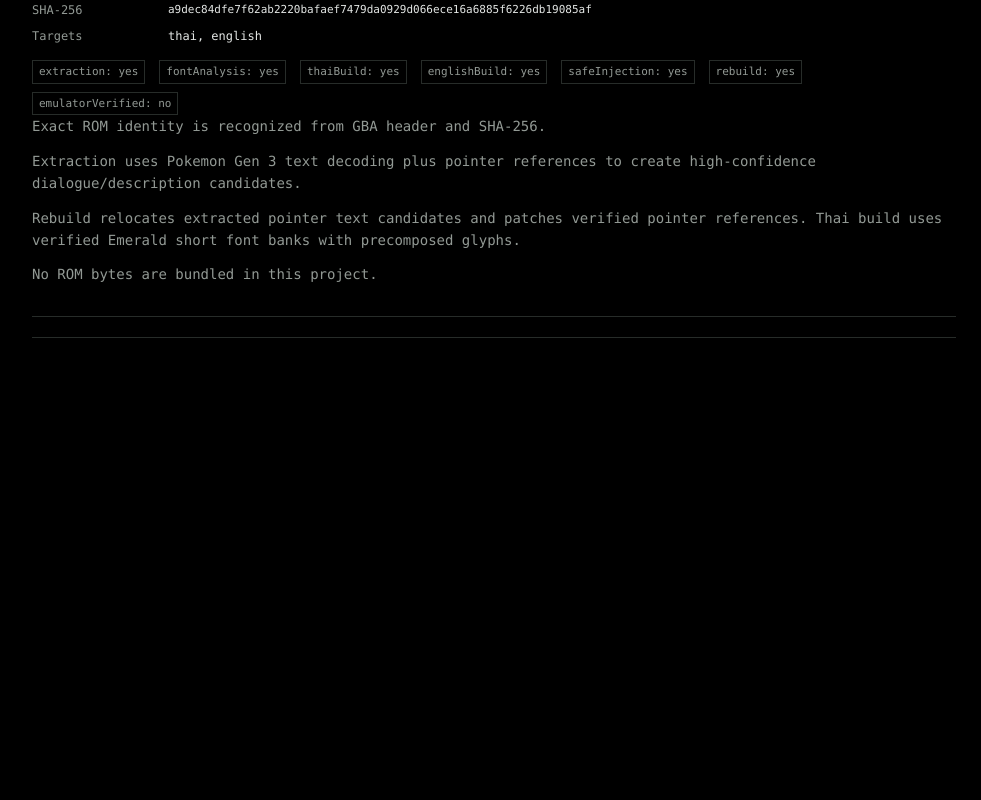
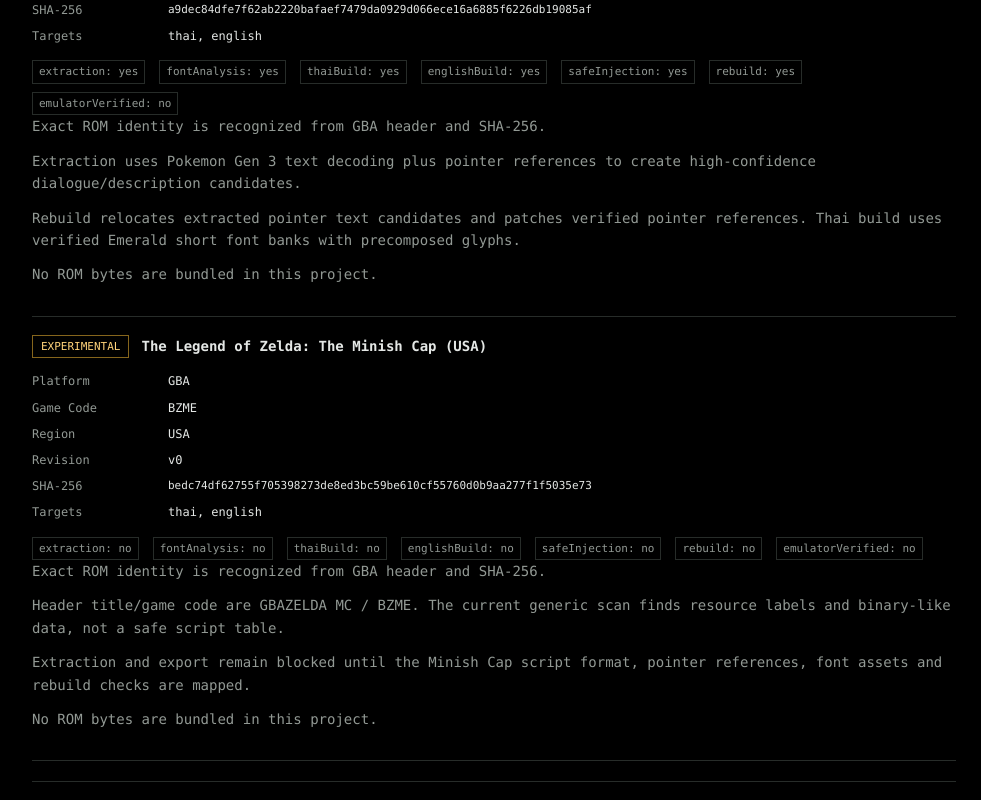
Before and after one commit to t4emin/game-translation-studio, a Next.js app: page /supported-games in a window 1280 px wide. Shown: the part 778-1578 px from the top of the page, without its empty margins (146-1127 px from the left). Before the commit the page ends 1196 px from the top, so only its background shows below. Built offline with nearby package versions, Linux system fonts and the light colour scheme.

Commit message:
Add Minish Cap adapter stub

```diff
--- /dev/null
+++ b/src/core/adapters/gba/zelda-minish-cap.ts
@@ -0,0 +1,99 @@
+import type { GameAdapter } from "../../contracts.ts";
+import type {
+  BuildResult,
+  BuildValidation,
+  ExtractionResult,
+  FontAnalysis,
+  GameAdapterMetadata,
+  InjectionResult,
+  LanguagePreparationResult,
+  PlatformMetadata,
+  TargetLanguage,
+  TranslationEntry,
+  ValidationIssue,
+  ValidationResult
+} from "../../types.ts";
+
+export const zeldaMinishCapChecksum = "bedc74df62755f705398273de8ed3bc59be610cf55760d0b9aa277f1f5035e73";
+
+const unsupportedIssue: ValidationIssue = {
+  level: "error",
+  code: "minish-cap-adapter-not-mapped",
+  message:
+    "The Minish Cap is recognized exactly, but its script encoding, pointer tables, font banks and safe relocation path are not mapped yet."
+};
+
+export const zeldaMinishCapMetadata: GameAdapterMetadata = {
+  id: "gba-zelda-minish-cap-bzme-v0",
+  name: "The Legend of Zelda: The Minish Cap (USA)",
+  platform: "gba",
+  status: "experimental",
+  gameId: "BZME",
+  region: "USA",
+  revision: "v0",
+  checksum: zeldaMinishCapChecksum,
+  supportedTargets: ["thai", "english"],
+  capabilities: {
+    extraction: false,
+    fontAnalysis: false,
+    thaiBuild: false,
+    englishBuild: false,
+    safeInjection: false,
+    rebuild: false,
+    emulatorVerified: false
+  },
+  notes: [
+    "Exact ROM identity is recognized from GBA header and SHA-256.",
+    "Header title/game code are GBAZELDA MC / BZME. The current generic scan finds resource labels and binary-like data, not a safe script table.",
+    "Extraction and export remain blocked until the Minish Cap script format, pointer references, font assets and rebuild checks are mapped.",
+    "No ROM bytes are bundled in this project."
+  ]
+};
+
+export const zeldaMinishCapAdapter: GameAdapter = {
+  id: zeldaMinishCapMetadata.id,
+  platform: "gba",
+
+  async matches(metadata: PlatformMetadata): Promise<boolean> {
+    return (
+      metadata.platform === "gba" &&
+      metadata.title === "GBAZELDA MC" &&
+      metadata.gameId === "BZME" &&
+      metadata.revision === "v0" &&
+      metadata.checksum === zeldaMinishCapChecksum
+    );
+  },
+
+  async extract(): Promise<ExtractionResult> {
+    return { entries: [], issues: [unsupportedIssue] };
+  },
+
+  async analyzeFont(): Promise<FontAnalysis> {
+    return {
+      canRenderThai: false,
+      canRenderEnglish: false,
+      notes: [],
+      blockers: ["Needs Minish Cap font mapping."]
+    };
+  },
+
+  async prepareTargetLanguage(_context: unknown, _language: TargetLanguage): Promise<LanguagePreparationResult> {
+    return { ok: false, issues: [unsupportedIssue] };
+  },
+
+  async validateTranslations(_context: unknown, _entries: TranslationEntry[]): Promise<ValidationResult> {
+    return { ok: false, issues: [unsupportedIssue] };
+  },
+
+  async inject(): Promise<InjectionResult> {
+    return { ok: false, issues: [unsupportedIssue] };
+  },
+
+  async rebuild(): Promise<BuildResult> {
+    return { ok: false, issues: [unsupportedIssue] };
+  },
+
+  async validateBuild(): Promise<BuildValidation> {
+    return { ok: false, issues: [unsupportedIssue] };
+  }
+};
--- a/src/core/adapters/registry.ts
+++ b/src/core/adapters/registry.ts
@@ -2,9 +2,10 @@ import type { GameAdapter } from "../contracts.ts";
 import type { GameAdapterMetadata, PlatformMetadata } from "../types.ts";
 import { pokemonEmeraldAdapter, pokemonEmeraldMetadata } from "./gba/pokemon-emerald.ts";
 import { pokemonFireRedRev1Adapter, pokemonFireRedRev1Metadata } from "./gba/pokemon-firered-rev1.ts";
+import { zeldaMinishCapAdapter, zeldaMinishCapMetadata } from "./gba/zelda-minish-cap.ts";
 
-const adapterMetadata: GameAdapterMetadata[] = [pokemonFireRedRev1Metadata, pokemonEmeraldMetadata];
-const gameAdapters: GameAdapter[] = [pokemonFireRedRev1Adapter, pokemonEmeraldAdapter];
+const adapterMetadata: GameAdapterMetadata[] = [pokemonFireRedRev1Metadata, pokemonEmeraldMetadata, zeldaMinishCapMetadata];
+const gameAdapters: GameAdapter[] = [pokemonFireRedRev1Adapter, pokemonEmeraldAdapter, zeldaMinishCapAdapter];
 
 export function supportedGames(): GameAdapterMetadata[] {
   return adapterMetadata;
--- a/src/core/analysis.ts
+++ b/src/core/analysis.ts
@@ -49,7 +49,9 @@ function adapterCapabilityIssues(adapter: GameAdapterMetadata | undefined) {
     {
       level: "warning" as const,
       code: "adapter-build-not-ready",
-      message: `Exact adapter matched (${adapter.name}). Extraction/review can continue, but build/export is disabled until these capabilities are implemented: ${missing.join(", ")}.`
+      message: adapter.capabilities.extraction
+        ? `Exact adapter matched (${adapter.name}). Extraction/review can continue, but build/export is disabled until these capabilities are implemented: ${missing.join(", ")}.`
+        : `Exact adapter matched (${adapter.name}), but extraction/build/export are disabled until these capabilities are implemented: ${missing.join(", ")}.`
     }
   ];
 }
```
Also changed, not shown: 1 other file (tests, documents, lock files or other folders).
